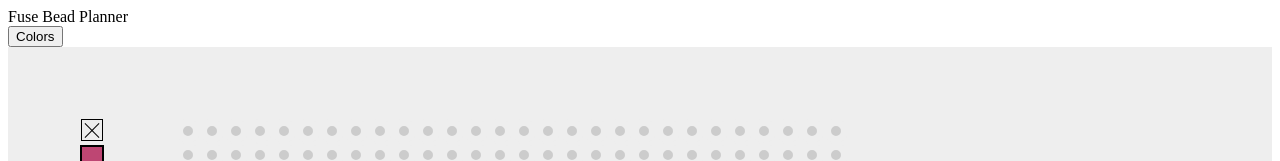
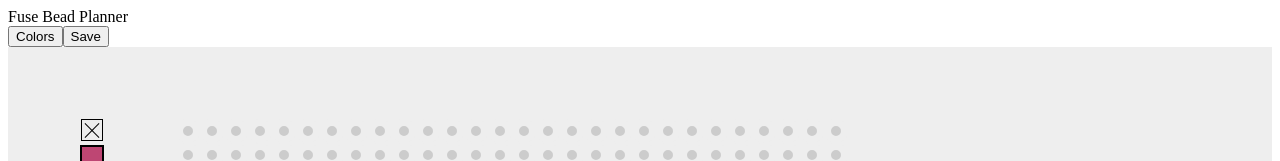
Before and after one commit to cmcrawford2/fuse-beads, a React (Vite) app: page / in a window 1280 px wide. Shown: the top 161 px of the page. Built offline with nearby package versions, Linux system fonts and the light colour scheme.

Commit message:
Store data in json format

```diff
--- a/src/App.jsx
+++ b/src/App.jsx
@@ -78,12 +78,37 @@ function App() {
     }
   }
 
+  const saveTemplate = () => {
+    const template = {
+      name: "storedtemplate.json",
+      type: "square",
+      palette: palette,
+      data: {
+        rows: numRows,
+        cols: numCols,
+        dotColors: dotColors,
+      },
+    };
+    const jsonData = JSON.stringify(template, null, 2); // null and 2 for readability
+
+    const blob = new Blob([jsonData], { type: "application/json" });
+
+    const link = document.createElement("a");
+    link.href = URL.createObjectURL(blob);
+    link.download = `storedtemplate.json`;
+
+    link.click();
+  };
+
   return (
     <>
       <div className="header-wrapper">
         <div className="header-logo">Fuse Bead Planner</div>
         <button className="header-color-button" onClick={openColorMenu}>
           Colors
+        </button>
+        <button className="header-color-button" onClick={saveTemplate}>
+          Save
         </button>
       </div>
       {isColorMenuOpen && (
```
